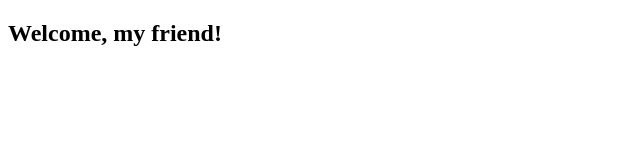
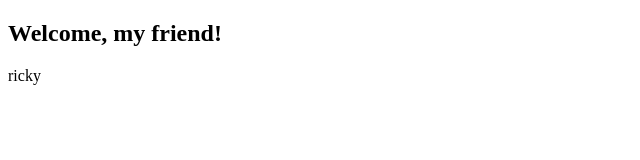
Before and after one commit to RickyHeaven/AlphaP, a plain HTML site: page index.html in a window 1280 px wide. Shown: the full height of the page, 0-640 px from the left. Drawn offline with Linux system fonts and the light colour scheme.

Commit message:
ricky edit index.html

```diff
--- a/index.html
+++ b/index.html
@@ -6,5 +6,6 @@
 </head>
 <body>
     <h2>Welcome, my friend!</h2>
+    <p>ricky</p>
 </body>
 </html>
```
